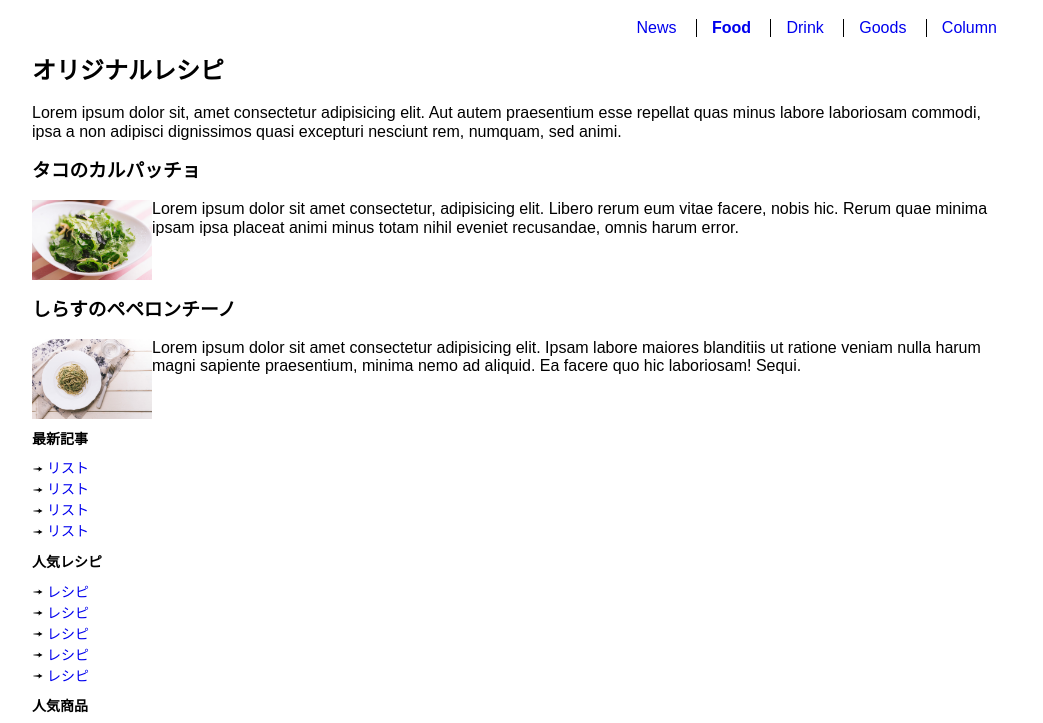
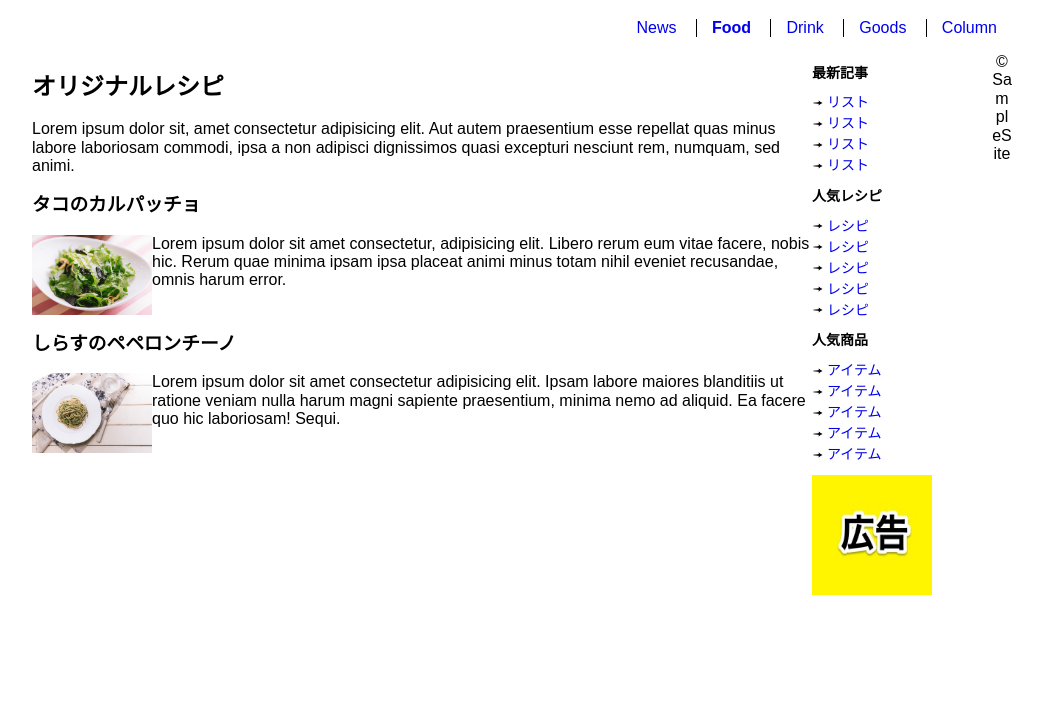
Before and after one commit to gitbike/HTML-2-column-layout, a plain HTML site: page index.html in a window 1280 px wide. Shown: the part 61-784 px from the top of the page, without its empty margins (118-1161 px from the left). Drawn offline with Linux system fonts and the light colour scheme.

Commit message:
2カラムにするためmainとasideをfloatさせる

```diff
--- a/css/fixed-2-column-layout.css
+++ b/css/fixed-2-column-layout.css
@@ -4,3 +4,13 @@
   width: 980px;
   margin: 0 auto;
 }
+
+.main {
+  float: left;
+  width: 780px;
+}
+
+.aside {
+  float: left;
+  width: 180px
+}
```
